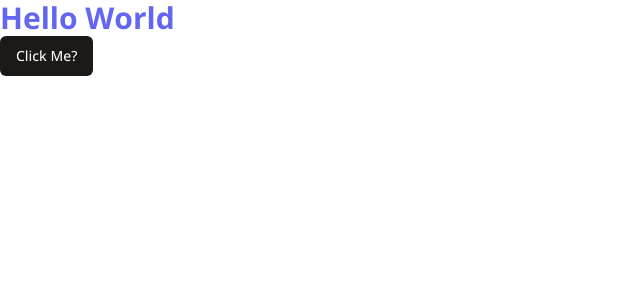
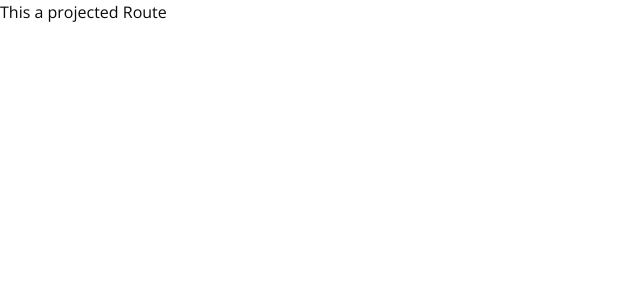
Before and after one commit to Omar-Tood/Discord-Clone, a Next.js app: page / in a window 1280 px wide. Shown: the top 300 px of the page, without its empty margins (0-640 px from the left). Built offline with nearby package versions, Linux system fonts and the light colour scheme.

Commit message:
updates our routes

```diff
--- a/app/page.tsx
+++ b/app/(main)/(routes)/page.tsx
@@ -4,9 +4,8 @@ import { Button } from "@/components/ui/button";
 export default function Home() {
   return (
     <div>
-      <p className="text-3xl font-bold text-indigo-500">Hello World
-      </p>
-      <Button>Click Me?</Button>
+
+  This a projected Route
     </div>
   );
 }
--- a/app/test/page.tsx
+++ /dev/null
@@ -1,9 +0,0 @@
-import React from 'react'
-
-const page = () => {
-  return (
-    <div className="text-3xl text-indigo-500 p-2 font-bold">Omar jibril! Wan Kusalamey</div>
-  )
-}
-
-export default page
```
Also changed, not shown: app/(auth)/layout.tsx (renamed from app/(omar-Tood)/layout.tsx), app/(auth)/login/page.tsx (renamed from app/(omar-Tood)/login/page.tsx), app/(auth)/register/page.tsx (renamed from app/(omar-Tood)/register/page.tsx).
